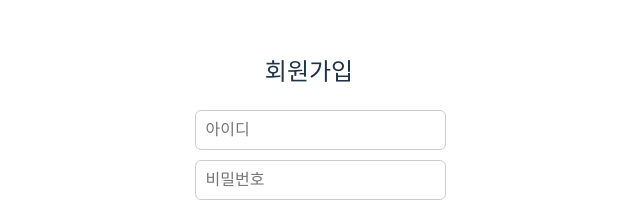
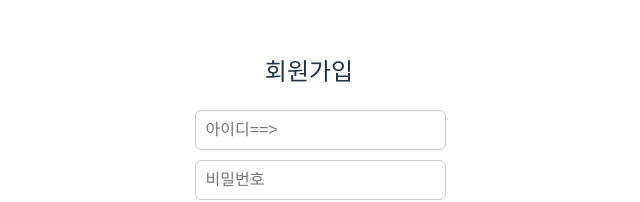
Before and after one commit to tinytinalee/FestiBloom_Front, a React (Vite) app: page /join in a window 1280 px wide. Shown: the part 153-355 px from the top of the page, without its empty margins (331-971 px from the left). Built offline with nearby package versions, Linux system fonts and the light colour scheme; a web font is replaced by a local one.

Commit message:
update placehold

```diff
--- a/src/pages/JoinPage.jsx
+++ b/src/pages/JoinPage.jsx
@@ -54,7 +54,7 @@ export default function JoinPage() {
       <form onSubmit={handleSubmit}>
         <input
           type="text"
-          placeholder="아이디"
+          placeholder="아이디==>"
           value={id}
           onChange={(e) => setId(e.target.value)}
           required
```
